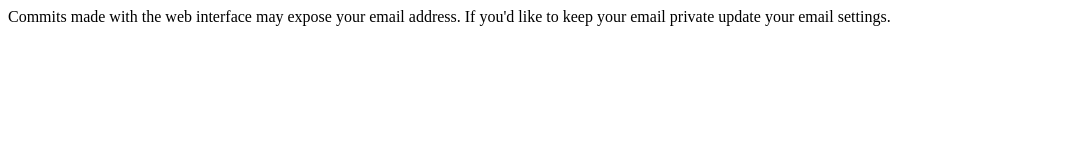
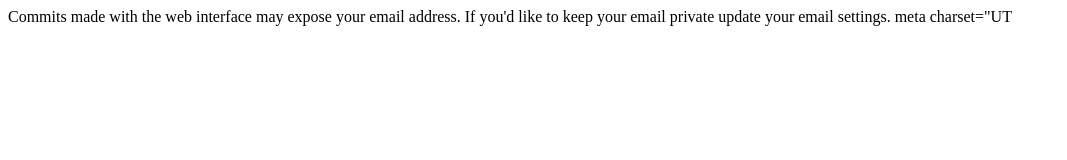
Before and after one commit to lll600/testgit, a plain HTML site: page index.html in a window 1280 px wide. Shown: the whole page, without its empty margins (0-1067 px from the left). Drawn offline with Linux system fonts and the light colour scheme.

Commit message:
刘玲玲
刘玲玲

```diff
--- a/index.html
+++ b/index.html
@@ -6,6 +6,7 @@
 	</head>
 	<body>
 	Commits made with the web interface may expose your email address. If you'd like to keep your email private update your email settings.
+	meta charset="UT
 
 	</body>
 </html>
```
